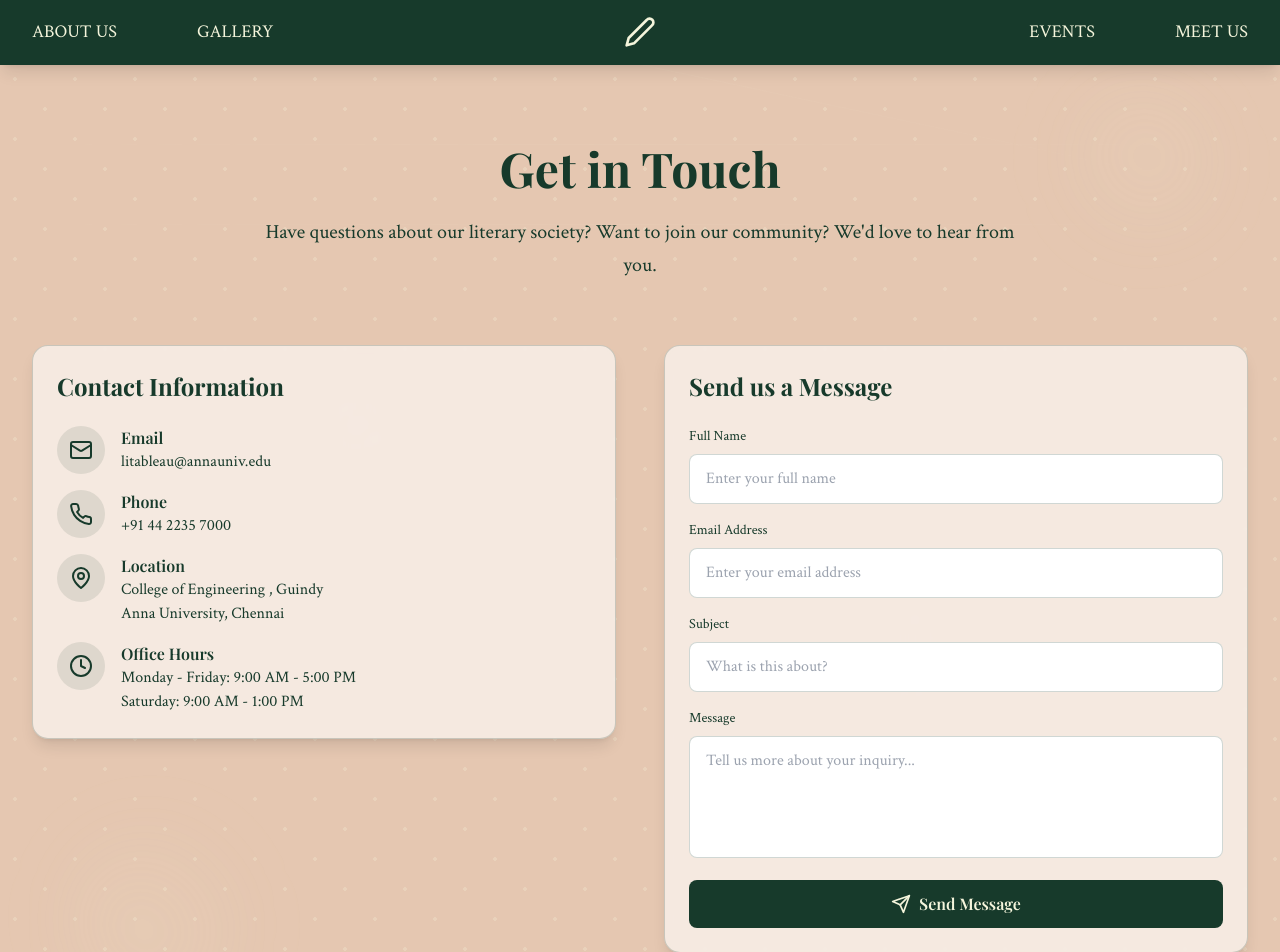
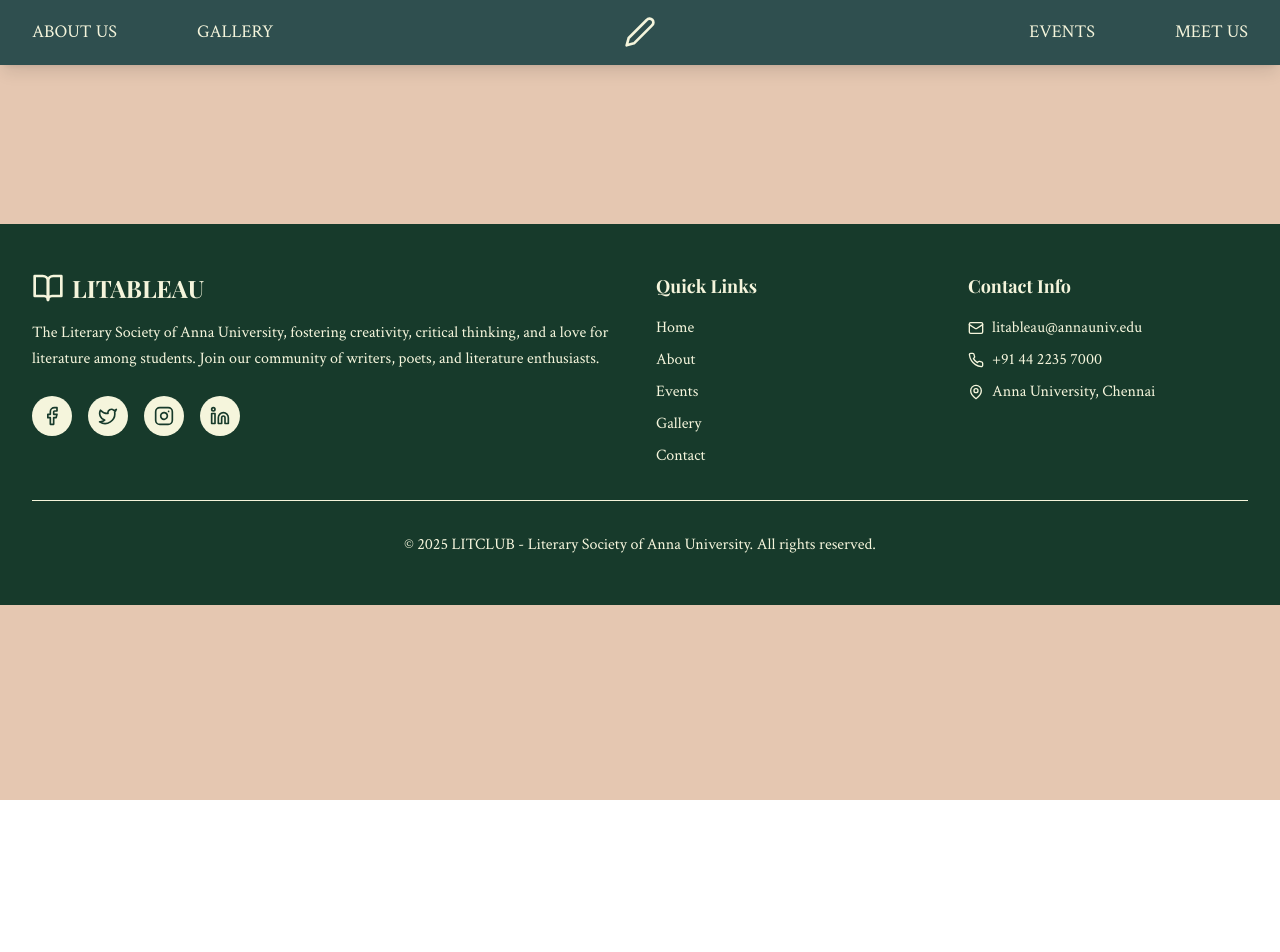
Before and after one commit to litableau/LitableAU-Website, a Next.js app: page /contact in a window 1280 px wide. Shown: the top 952 px of the page. After the commit the page ends 800 px from the top, so only its background shows below. Built offline with nearby package versions, Linux system fonts and the light colour scheme.

Commit message:
Update homepage with contact form integration and fix TypeScript errors

```diff
--- a/components/ui/contact-section.tsx
+++ b/components/ui/contact-section.tsx
@@ -1,187 +1,10 @@
 "use client";
 import React from "react";
-import { Mail, Phone, MapPin, Clock, Send } from "lucide-react";
 
 export function ContactSection() {
   return (
     <section id="contact" className="py-20 bg-[rgb(229,199,177)] relative overflow-hidden">
-
-
-      {/* Elegant Beige Background Effects */}
-      <div className="absolute inset-0">
-        {/* Main brown background with subtle beige overlay */}
-        <div className="absolute inset-0 bg-gradient-to-br from-[rgb(229,199,177)]/90 via-[rgb(229,199,177)]/80 to-[rgb(229,199,177)]/70"></div>
-
-        {/* Subtle geometric pattern overlay */}
-        <div className="absolute inset-0 opacity-25" style={{
-          backgroundImage: `radial-gradient(circle at 25% 25%, #F5F5DC 2px, transparent 2px), radial-gradient(circle at 75% 75%, #F5F5DC 2px, transparent 2px)`,
-          backgroundSize: '60px 60px'
-        }}></div>
-
-        {/* Soft beige circular elements */}
-        <div className="absolute top-10 right-20 w-32 h-32 bg-gradient-to-bl from-[#F5F5DC]/15 to-transparent rounded-full blur-2xl"></div>
-        <div className="absolute bottom-10 left-20 w-40 h-40 bg-gradient-to-tr from-[#F5F5DC]/15 to-transparent rounded-full blur-2xl"></div>
-        <div className="absolute top-1/3 left-1/4 w-24 h-24 bg-gradient-to-br from-[#F5F5DC]/10 to-transparent rounded-full blur-xl"></div>
-        <div className="absolute bottom-1/3 right-1/4 w-28 h-28 bg-gradient-to-tl from-[#F5F5DC]/10 to-transparent rounded-full blur-xl"></div>
-
-        {/* Elegant diagonal lines */}
-        <div className="absolute top-0 left-0 w-full h-full opacity-5">
-          <div className="absolute top-0 left-0 w-full h-px bg-gradient-to-r from-transparent via-[#F5F5DC] to-transparent transform rotate-12"></div>
-          <div className="absolute top-20 left-0 w-full h-px bg-gradient-to-r from-transparent via-[#F5F5DC] to-transparent transform -rotate-8"></div>
-          <div className="absolute top-40 left-0 w-full h-px bg-gradient-to-r from-transparent via-[#F5F5DC] to-transparent transform rotate-15"></div>
-        </div>
-
-        {/* Subtle corner accents */}
-        <div className="absolute top-0 right-0 w-48 h-48 bg-gradient-to-bl from-[#F5F5DC]/8 to-transparent"></div>
-        <div className="absolute bottom-0 left-0 w-48 h-48 bg-gradient-to-tr from-[#F5F5DC]/8 to-transparent"></div>
-      </div>
-
-
-
-      <div className="max-w-7xl mx-auto px-4 sm:px-6 lg:px-8 relative z-10">
-        <div className="text-center mb-16">
-          <h2 className="text-4xl md:text-5xl font-bold text-[rgb(23,58,43)] mb-6 font-elegant">
-            Get in Touch
-          </h2>
-          <p className="text-xl text-[rgb(23,58,43)] max-w-3xl mx-auto font-classic leading-relaxed">
-            Have questions about our literary society? Want to join our community? We'd love to hear from you.
-          </p>
-        </div>
-
-        <div className="grid lg:grid-cols-2 gap-12">
-          {/* Contact Information */}
-          <div className="space-y-8">
-            <div className="bg-white/60 rounded-2xl p-6 border border-[rgb(23,58,43)]/20 shadow-lg backdrop-blur-sm">
-              <h3 className="text-2xl font-bold text-[rgb(23,58,43)] mb-6 font-elegant">
-                Contact Information
-              </h3>
-
-              <div className="space-y-4">
-                <div className="flex items-start space-x-4">
-                  <div className="w-12 h-12 bg-[rgb(23,58,43)]/10 rounded-full flex items-center justify-center flex-shrink-0">
-                    <Mail className="h-6 w-6 text-[rgb(23,58,43)]" />
-                  </div>
-                  <div>
-                    <h4 className="font-semibold text-[rgb(23,58,43)] font-elegant">Email</h4>
-                    <p className="text-[rgb(23,58,43)] font-classic">litableau@annauniv.edu</p>
-                  </div>
-                </div>
-
-                <div className="flex items-start space-x-4">
-                  <div className="w-12 h-12 bg-[rgb(23,58,43)]/10 rounded-full flex items-center justify-center flex-shrink-0">
-                    <Phone className="h-6 w-6 text-[rgb(23,58,43)]" />
-                  </div>
-                  <div>
-                    <h4 className="font-semibold text-[rgb(23,58,43)] font-elegant">Phone</h4>
-                    <p className="text-[rgb(23,58,43)] font-classic">+91 44 2235 7000</p>
-                  </div>
-                </div>
-
-                <div className="flex items-start space-x-4">
-                  <div className="w-12 h-12 bg-[rgb(23,58,43)]/10 rounded-full flex items-center justify-center flex-shrink-0">
-                    <MapPin className="h-6 w-6 text-[rgb(23,58,43)]" />
-                  </div>
-                  <div>
-                    <h4 className="font-semibold text-[rgb(23,58,43)] font-elegant">Location</h4>
-                    <p className="text-[rgb(23,58,43)] font-classic">
-                      College of Engineering , Guindy<br />
-                      Anna University, Chennai
-                    </p>
-                  </div>
-                </div>
-
-                <div className="flex items-start space-x-4">
-                  <div className="w-12 h-12 bg-[rgb(23,58,43)]/10 rounded-full flex items-center justify-center flex-shrink-0">
-                    <Clock className="h-6 w-6 text-[rgb(23,58,43)]" />
-                  </div>
-                  <div>
-                    <h4 className="font-semibold text-[rgb(23,58,43)] font-elegant">Office Hours</h4>
-                    <p className="text-[rgb(23,58,43)] font-classic">
-                      Monday - Friday: 9:00 AM - 5:00 PM<br />
-                      Saturday: 9:00 AM - 1:00 PM
-                    </p>
-                  </div>
-                </div>
-              </div>
-            </div>
-          </div>
-
-          {/* Contact Form */}
-          <div className="bg-white/60 rounded-2xl p-6 border border-[rgb(23,58,43)]/20 shadow-lg backdrop-blur-sm">
-            <h3 className="text-2xl font-bold text-[rgb(23,58,43)] mb-6 font-elegant">
-              Send us a Message
-            </h3>
-
-            <form className="space-y-4">
-              <div>
-                <label htmlFor="name" className="block text-sm font-medium text-[rgb(23,58,43)] mb-2 font-classic">
-                  Full Name
-                </label>
-                <input
-                  type="text"
-                  id="name"
-                  name="name"
-                  className="w-full px-4 py-3 border border-[rgb(23,58,43)]/20 rounded-lg focus:ring-2 focus:ring-[rgb(23,58,43)] focus:border-transparent bg-white text-[rgb(23,58,43)] font-classic"
-                  placeholder="Enter your full name"
-                  required
-                />
-              </div>
-
-              <div>
-                <label htmlFor="email" className="block text-sm font-medium text-[rgb(23,58,43)] mb-2 font-classic">
-                  Email Address
-                </label>
-                <input
-                  type="email"
-                  id="email"
-                  name="email"
-                  className="w-full px-4 py-3 border border-[rgb(23,58,43)]/20 rounded-lg focus:ring-2 focus:ring-[rgb(23,58,43)] focus:border-transparent bg-white text-[rgb(23,58,43)] font-classic"
-                  placeholder="Enter your email address"
-                  required
-                />
-              </div>
-
-              <div>
-                <label htmlFor="subject" className="block text-sm font-medium text-[rgb(23,58,43)] mb-2 font-classic">
-                  Subject
-                </label>
-                <input
-                  type="text"
-                  id="subject"
-                  name="subject"
-                  className="w-full px-4 py-3 border border-[rgb(23,58,43)]/20 rounded-lg focus:ring-2 focus:ring-[rgb(23,58,43)] focus:border-transparent bg-white text-[rgb(23,58,43)] font-classic"
-                  placeholder="What is this about?"
-                  required
-                />
-              </div>
-
-              <div>
-                <label htmlFor="message" className="block text-sm font-medium text-[rgb(23,58,43)] mb-2 font-classic">
-                  Message
-                </label>
-                <textarea
-                  id="message"
-                  name="message"
-                  rows={4}
-                  className="w-full px-4 py-3 border border-[rgb(23,58,43)]/20 rounded-lg focus:ring-2 focus:ring-[rgb(23,58,43)] focus:border-transparent bg-white text-[rgb(23,58,43)] font-classic resize-none"
-                  placeholder="Tell us more about your inquiry..."
-                  required
-                ></textarea>
-              </div>
-
-              <button
-                type="submit"
-                className="w-full bg-[rgb(23,58,43)] text-[#F5F5DC] py-3 px-6 rounded-lg hover:bg-[rgb(23,58,43)]/90 transition-colors duration-200 font-semibold font-elegant flex items-center justify-center space-x-2"
-              >
-                <Send className="h-5 w-5" />
-                <span>Send Message</span>
-              </button>
-            </form>
-          </div>
-        </div>
-      </div>
-
-
+      {/* Empty section */}
     </section>
   );
 }
--- a/components/ui/navbar.tsx
+++ b/components/ui/navbar.tsx
@@ -6,10 +6,12 @@ export function Navbar() {
   const [isOpen, setIsOpen] = useState(false);
 
   return (
-    <nav className="fixed top-0 left-0 right-0 z-50 bg-[rgb(23,58,43)] backdrop-blur-md border-b border-[rgb(23,58,43)] shadow-lg">
+    <nav className="fixed top-0 left-0 right-0 z-50 bg-[#2f4f4f] backdrop-blur-md border-b border-[#2f4f4f] shadow-lg">
       <div className="max-w-7xl mx-auto px-4 sm:px-6 lg:px-8">
-        {/* Desktop Grid layout: left | center | right */}
+
+        {/* Desktop Navbar */}
         <div className="hidden md:grid grid-cols-[1fr_auto_1fr] items-center h-16">
+
           {/* Left links */}
           <div className="flex items-center justify-start space-x-20">
             <a
@@ -25,12 +27,14 @@ export function Navbar() {
               GALLERY
             </a>
           </div>
+
           {/* Center Pen Icon */}
           <div className="flex justify-center">
-            <a href="/" aria-label="Home">
+            <a href="/">
               <Pen className="h-8 w-8 text-[#f5f5dc] hover:text-[#f5f5dc]/80 transition-colors duration-200" />
             </a>
           </div>
+
           {/* Right links */}
           <div className="flex items-center justify-end space-x-20">
             <a
@@ -48,48 +52,35 @@ export function Navbar() {
           </div>
         </div>
 
-        {/* Mobile Layout: stacked links and centered icon */}
-        <div className="md:hidden flex flex-col items-center pt-2 pb-2">
-          <div className="flex justify-center mb-2">
-            <a href="/" aria-label="Home">
-              <Pen className="h-8 w-8 text-[#f5f5dc] hover:text-[#f5f5dc]/80 transition-colors duration-200" />
-            </a>
-          </div>
-        </div>
-
-        {/* Mobile Navigation Drawer */}
+        {/* Mobile Navigation (only visible when open) */}
         {isOpen && (
           <div className="md:hidden mt-2">
-            <div className="px-2 pt-2 pb-3 space-y-1 bg-[rgb(23,58,43)] rounded-lg border border-[#f5f5dc]/20">
+            <div className="px-2 pt-2 pb-3 space-y-1 bg-[#2f4f4f] rounded-lg border border-[#f5f5dc]/20">
               <a
                 href="/#about"
-                className="block px-4 py-3 text-[#f5f5dc] text-base font-classic uppercase rounded hover:bg-[#f5f5dc]/10 transition-colors duration-200"
+                className="block px-3 py-2 text-[#f5f5dc] hover:text-[#f5f5dc]/80 transition-colors duration-200 font-classic uppercase"
                 onClick={() => setIsOpen(false)}
-                aria-label="About Us"
               >
                 ABOUT US
               </a>
               <a
                 href="/gallery"
-                className="block px-4 py-3 text-[#f5f5dc] text-base font-classic uppercase rounded hover:bg-[#f5f5dc]/10 transition-colors duration-200"
+                className="block px-3 py-2 text-[#f5f5dc] hover:text-[#f5f5dc]/80 transition-colors duration-200 font-classic uppercase"
                 onClick={() => setIsOpen(false)}
-                aria-label="Gallery"
               >
                 GALLERY
               </a>
               <a
                 href="/events"
-                className="block px-4 py-3 text-[#f5f5dc] text-base font-classic uppercase rounded hover:bg-[#f5f5dc]/10 transition-colors duration-200"
+                className="block px-3 py-2 text-[#f5f5dc] hover:text-[#f5f5dc]/80 transition-colors duration-200 font-classic uppercase"
                 onClick={() => setIsOpen(false)}
-                aria-label="Events"
               >
                 EVENTS
               </a>
               <a
                 href="/contact"
-                className="block px-4 py-3 text-[#f5f5dc] text-base font-classic uppercase rounded hover:bg-[#f5f5dc]/10 transition-colors duration-200"
+                className="block px-3 py-2 text-[#f5f5dc] hover:text-[#f5f5dc]/80 transition-colors duration-200 font-classic uppercase"
                 onClick={() => setIsOpen(false)}
-                aria-label="Meet Us"
               >
                 MEET US
               </a>
@@ -97,12 +88,11 @@ export function Navbar() {
           </div>
         )}
 
-        {/* Mobile menu button */}
+        {/* Mobile Menu Button */}
         <div className="md:hidden absolute top-4 right-4">
           <button
             onClick={() => setIsOpen(!isOpen)}
-            className="text-[#f5f5dc] hover:text-[#f5f5dc]/80 transition-colors duration-200 p-2 rounded focus:outline-none focus:ring-2 focus:ring-[#f5f5dc]"
-            aria-label={isOpen ? "Close menu" : "Open menu"}
+            className="text-[#f5f5dc] hover:text-[#f5f5dc]/80 transition-colors duration-200"
           >
             {isOpen ? <X className="h-6 w-6" /> : <Menu className="h-6 w-6" />}
           </button>
```
Also changed, not shown: app/page.tsx (+3 -4 lines), components/ui/gallery-section.tsx (+8 -8 lines).
